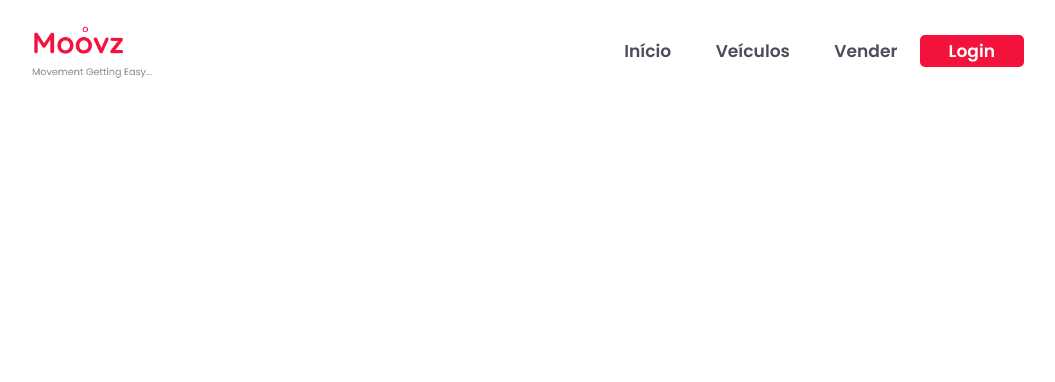
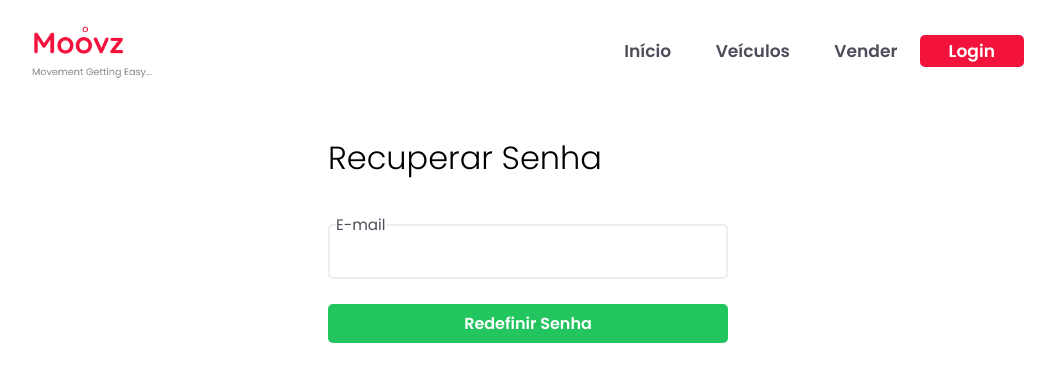
Before and after one commit to juniorknx/CarDealer, a React (Create React App) app: page /alterar-senha in a window 1280 px wide. Shown: the top 382 px of the page, without its empty margins (112-1167 px from the left). Built offline with nearby package versions, Linux system fonts and the light colour scheme; the HTML template or start-up script is replaced by a standard one.

Commit message:
Fluxo de login completo

```diff
--- a/src/App.js
+++ b/src/App.js
@@ -4,6 +4,7 @@ import { Header } from './components/Header';
 import { CreateAccount } from './pages/Cadastrar';
 import { HomePage } from './pages/Home';
 import {Login} from './pages/Login';
+import { LostPassword } from './pages/LostPassword';
 import { Profile } from './pages/Profile';
 
 function App() {
@@ -16,6 +17,7 @@ function App() {
           <Route path="/login" element={<Login />} />
           <Route path="/criar-conta" element={<CreateAccount />} />
           <Route path="/profile/:userId" element={<Profile />} />
+          <Route path="/alterar-senha" element={<LostPassword />} />
         </Routes>
       </Router>
       <ToastContainer />
--- a/src/pages/Cadastrar/index.jsx
+++ b/src/pages/Cadastrar/index.jsx
@@ -115,15 +115,6 @@ export function CreateAccount() {
                                     required
                                 />
                             </div>
-
-
-
-                            <div className={styles.forgotpass}>
-                                <Link to='/forgotpassword'>
-                                    Esqueceu sua senha?
-                                </Link>
-                            </div>
-
                             <div className={styles.loginButton}>
                                 <button type='submit'>
                                     Criar Conta
--- a/src/pages/Login/index.jsx
+++ b/src/pages/Login/index.jsx
@@ -64,7 +64,7 @@ export function Login() {
                             </div>
 
                             <div className={styles.forgotpass}>
-                                <Link to='/forgotpassword'>
+                                <Link to='/alterar-senha'>
                                     Esqueceu sua senha?
                                 </Link>
                             </div>
--- /dev/null
+++ b/src/pages/LostPassword/LostPassword.module.css
@@ -0,0 +1,87 @@
+.subscribe__Container  {
+    display: flex;
+    justify-content: center;
+    align-items: center;
+}
+
+.form__container {
+    flex-basis: 400px;
+}
+
+form > h1 {
+    margin: 1em 0px;
+    font-weight: 300;
+    color: var(gray);
+}
+
+.formGroup {
+    display: flex;
+    flex-direction: column;
+}
+
+.formGroup > label {
+    color: var(--gray);
+    font-size: 15.2px;
+    margin: 0px 2px;
+    position: absolute;
+    background-color: #fff;
+    margin-top: -11px;
+    margin-left: 8px;
+}
+
+.formGroup {
+    padding: 10px 0px;
+}
+
+.formGroup > input {
+    border: var(--inputborder);
+    height: 43px;
+    border-radius: 5px;
+    padding: 4px 9px;
+}
+
+.formGroup > input:focus {
+    outline: none;
+    border-color:var(--graybg);
+}
+
+.forgotpass {
+    display: flex;
+    justify-content: flex-end;
+    padding: 7px 1px;
+}
+
+.forgotpass > a {
+    color: var(--gray);
+    font-weight: 500;
+    font-size: 12.1px;
+}
+
+.loginButton > button {
+    background: #22C55E;
+    color: #fff;
+    padding: 7px 26px;
+    width: 100%;
+    font-size: 16px;
+    font-weight: 600;
+    border: none;
+    border-radius: 5px;
+    margin-top: 15px;
+    transition: 1s;
+}
+
+.createAccount {
+    padding: 20px 1px;
+    display: flex;
+    justify-content: center;
+}
+
+.createAccount > span {
+    color: gray;
+    font-size: 15.1px;
+}
+
+.createAccount > span > a {
+    color: #22C55E;
+    font-weight: 600;
+}
--- /dev/null
+++ b/src/pages/LostPassword/index.jsx
@@ -0,0 +1,52 @@
+import styles from '../LostPassword/LostPassword.module.css'
+import { useState } from 'react'
+import { getAuth, sendPasswordResetEmail } from "firebase/auth";
+import { useNavigate } from 'react-router-dom'
+
+export function LostPassword() {
+
+    const [email, setEmail] = useState('')
+
+    const navigate = useNavigate();
+
+    const handleResetPassword = async (e) => {
+        e.preventDefault()
+        try {
+            const auth = getAuth()
+            await sendPasswordResetEmail(auth, email)
+            alert('E-mail enviado com sucesso!!')
+        } catch (error) {
+            console.log('Deu algum problema')
+        }
+    }
+
+
+    return (
+        <>
+            <main>
+                <div className={styles.subscribe__Container}>
+                    <div className={styles.form__container}>
+                        <form onSubmit={handleResetPassword}>
+                            <h1>Recuperar Senha</h1>
+                            <div className={styles.formGroup}>
+                                <label>E-mail</label>
+                                <input
+                                    type='email'
+                                    id="email"
+                                    value={email}
+                                    onChange={(e) => setEmail(e.target.value)}
+                                    required
+                                />
+                            </div>
+                            <div className={styles.loginButton}>
+                                <button type='submit'>
+                                    Redefinir Senha
+                                </button>
+                            </div>
+                        </form>
+                    </div>
+                </div>
+            </main>
+        </>
+    )
+}
```
